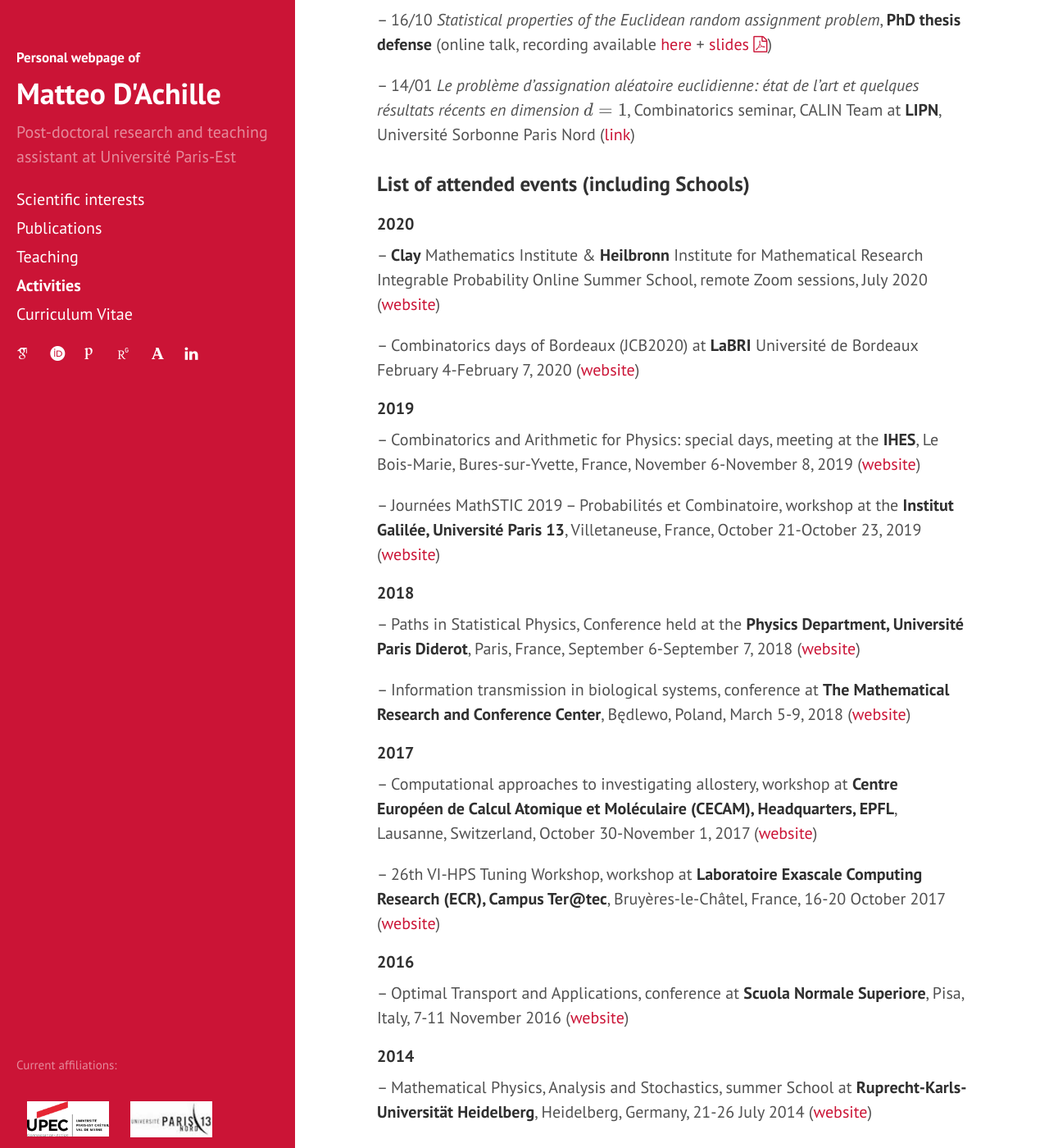
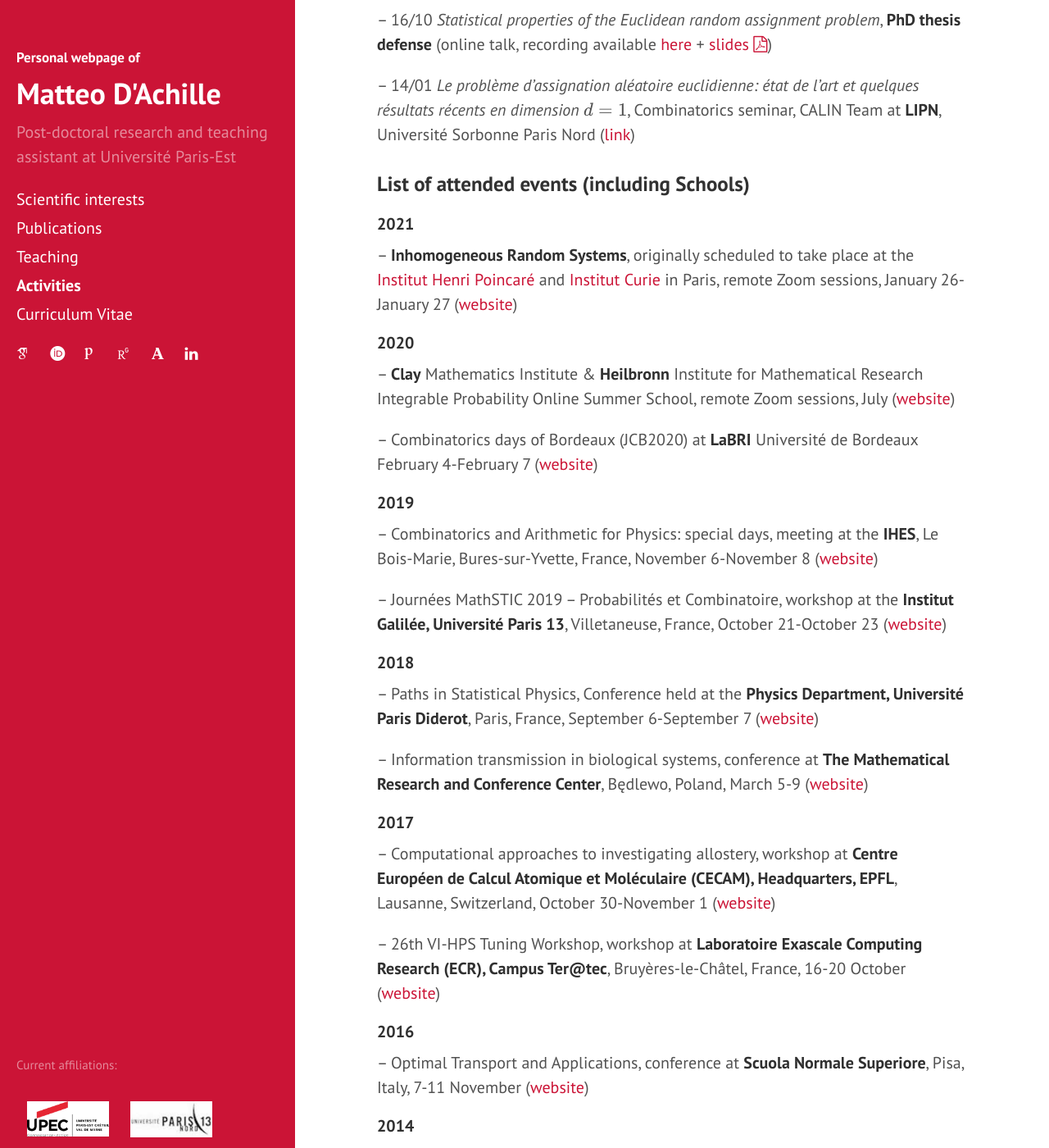
Before and after one commit to matteodachille/matteodachille.github.io, a Jekyll site: the page built from events.md, in a window 1280 px wide and 1400 px high, scrolled down 447 px. Shown: the whole window at 82% size. Built offline with Jekyll 4.4.1, drawn with Linux system fonts in a browser that asks for light colours; nearby versions of some CDN libraries; some web fonts are replaced; formulas are drawn with MathJax 3; some of the changed text lies outside the part shown.

Commit message:
Corrected typo

```diff
--- a/events.md
+++ b/events.md
@@ -16,6 +16,7 @@ order: 5
 
 ### Talks & seminars
 
+
 #### 2020
 {: .no_toc}
 
@@ -29,23 +30,31 @@ order: 5
 
 ### List of attended events (including Schools)
 
+
+#### 2021
+{: .no_toc}
+
+-- **Inhomogeneous Random Systems**, originally scheduled to take place at the [Institut Henri Poincaré](http://www.ihp.fr/){:target="_blank"} and [Institut Curie](https://curie.fr/){:target="_blank"} in Paris, remote Zoom sessions, January 26-January 27 ([website](http://irs.math.cnrs.fr/2021/){:target="_blank"})
+
+
+
 #### 2020
 {: .no_toc}
 
 
--- **Clay** Mathematics Institute & **Heilbronn** Institute for Mathematical Research Integrable Probability Online Summer School, remote Zoom sessions, July 2020 ([website](https://www.claymath.org/events/cmi-himr-integrable-probability-summer-school){:target="_blank"})
+-- **Clay** Mathematics Institute & **Heilbronn** Institute for Mathematical Research Integrable Probability Online Summer School, remote Zoom sessions, July ([website](https://www.claymath.org/events/cmi-himr-integrable-probability-summer-school){:target="_blank"})
 
 -- Combinatorics days of Bordeaux (JCB2020) at **LaBRI** Université de Bordeaux
-February 4-February 7, 2020 ([website](https://jcb2020.labri.fr/){:target="_blank"})
+February 4-February 7 ([website](https://jcb2020.labri.fr/){:target="_blank"})
 
 
 #### 2019
 {: .no_toc}
 
--- Combinatorics and Arithmetic for Physics: special days, meeting at the **IHES**, Le Bois-Marie, Bures-sur-Yvette, France, November 6-November 8, 2019
+-- Combinatorics and Arithmetic for Physics: special days, meeting at the **IHES**, Le Bois-Marie, Bures-sur-Yvette, France, November 6-November 8
 ([website](https://indico.math.cnrs.fr/event/5243/overview){:target="_blank"})
 
--- Journées MathSTIC 2019 -- Probabilités et Combinatoire, workshop at the **Institut Galilée, Université Paris 13**, Villetaneuse, France, October 21-October 23, 2019
+-- Journées MathSTIC 2019 -- Probabilités et Combinatoire, workshop at the **Institut Galilée, Université Paris 13**, Villetaneuse, France, October 21-October 23
 ([website](https://mathstic.univ-paris13.fr/journees-mathSTIC-2019/index.html){:target="_blank"})
 
 
@@ -53,32 +62,32 @@ February 4-February 7, 2020 ([website](https://jcb2020.labri.fr/){:target="_blan
 {: .no_toc}
 
 -- Paths in Statistical Physics,
-Conference held at the **Physics Department, Université Paris Diderot**, Paris, France, September 6-September 7, 2018 ([website](http://www.msc.univ-paris-diderot.fr/peliti2018){:target="_blank"})
+Conference held at the **Physics Department, Université Paris Diderot**, Paris, France, September 6-September 7 ([website](http://www.msc.univ-paris-diderot.fr/peliti2018){:target="_blank"})
 
 
 -- Information transmission in biological systems,
-conference at **The Mathematical Research and Conference Center**, Będlewo, Poland, March 5-9, 2018
+conference at **The Mathematical Research and Conference Center**, Będlewo, Poland, March 5-9
 ([website](https://www.impan.pl/en/activities/banach-center/conferences/18-sstransmission){:target="_blank"})
 
 
 #### 2017
 {: .no_toc}
 
--- Computational approaches to investigating allostery, workshop at **Centre Européen de Calcul Atomique et Moléculaire (CECAM), Headquarters, EPFL**, Lausanne, Switzerland, October 30-November 1, 2017
+-- Computational approaches to investigating allostery, workshop at **Centre Européen de Calcul Atomique et Moléculaire (CECAM), Headquarters, EPFL**, Lausanne, Switzerland, October 30-November 1
 ([website](https://www.cecam.org/workshop-1414.html){:target="_blank"})
 
--- 26th VI-HPS Tuning Workshop, workshop at **Laboratoire Exascale Computing Research (ECR), Campus Ter@tec**, Bruyères-le-Châtel, France, 16-20 October 2017 ([website](http://www.vi-hps.org/training/tws/tw26.html){:target="_blank"})
+-- 26th VI-HPS Tuning Workshop, workshop at **Laboratoire Exascale Computing Research (ECR), Campus Ter@tec**, Bruyères-le-Châtel, France, 16-20 October  ([website](http://www.vi-hps.org/training/tws/tw26.html){:target="_blank"})
 
 
 #### 2016
 {: .no_toc}
 
--- Optimal Transport and Applications, conference at **Scuola Normale Superiore**, Pisa, Italy, 7-11 November 2016 ([website](http://webtheory.sns.it/optimal-transport/index.php){:target="_blank"})
+-- Optimal Transport and Applications, conference at **Scuola Normale Superiore**, Pisa, Italy, 7-11 November ([website](http://webtheory.sns.it/optimal-transport/index.php){:target="_blank"})
 
 #### 2014
 {: .no_toc}
 
--- Mathematical Physics, Analysis and Stochastics, summer School at **Ruprecht-Karls-Universität Heidelberg**, Heidelberg, Germany, 21-26 July 2014
+-- Mathematical Physics, Analysis and Stochastics, summer School at **Ruprecht-Karls-Universität Heidelberg**, Heidelberg, Germany, 21-26 July
 ([website](http://www.thphys.uni-heidelberg.de/~salmhofer/summerschool-2014/summer-school-2014.html){:target="_blank"})
 
 
@@ -86,7 +95,6 @@ conference at **The Mathematical Research and Conference Center**, Będlewo, Pol
 
 Probability seminar at **LAMA** Paris 12 ([website](https://lama.u-pem.fr/evenements/seminaire/groupe_de_travail_probabilites){:target="_blank"}) <br/> Held twice monthly usually on Tuesday
 
-
 Combinatorics seminar at **LIPN** Paris 13 ([website](https://lipn.univ-paris13.fr/~banderier/Seminaires/){:target="_blank"}) <br/> Held weekly usually each Tuesday
 
 "Philippe Flajolet" seminar at the **Institut Henri Poincaré** ([website](http://semflajolet.math.cnrs.fr/){:target="_blank"}) <br/> Held bi-monthly usually on Thursday
```
